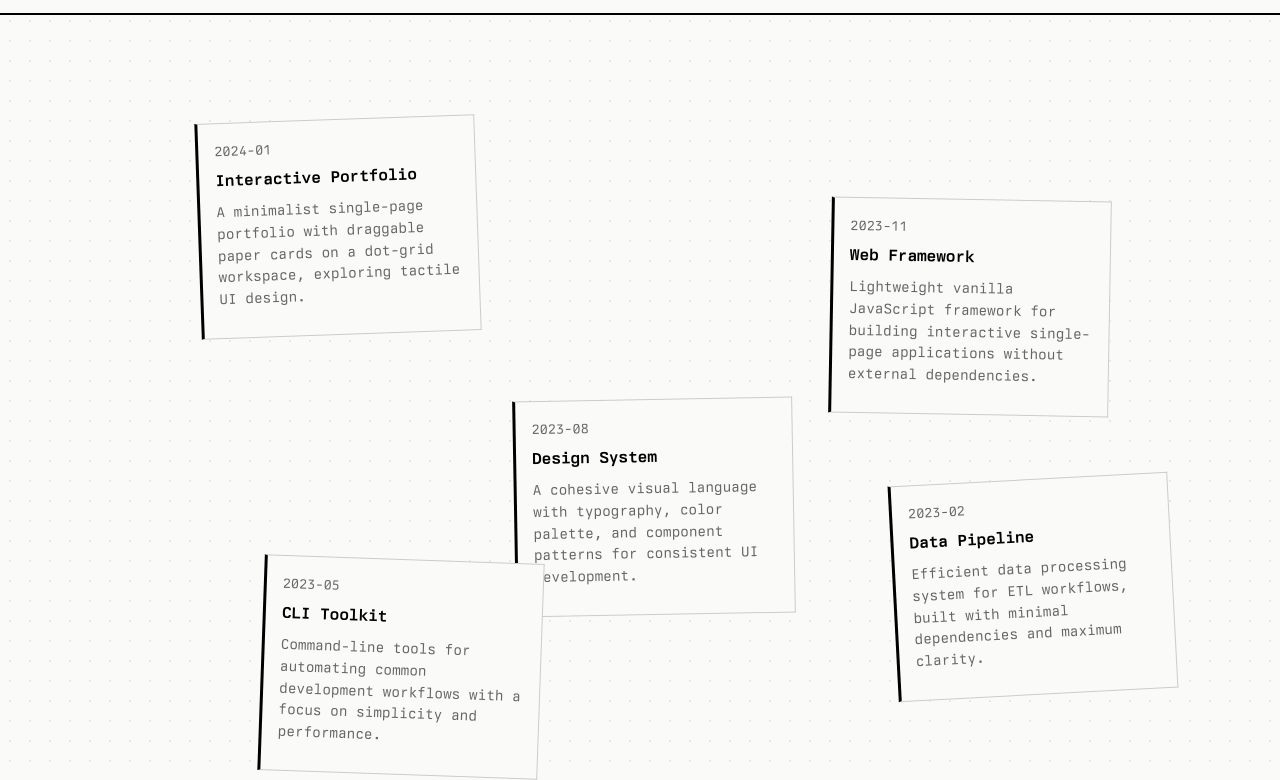
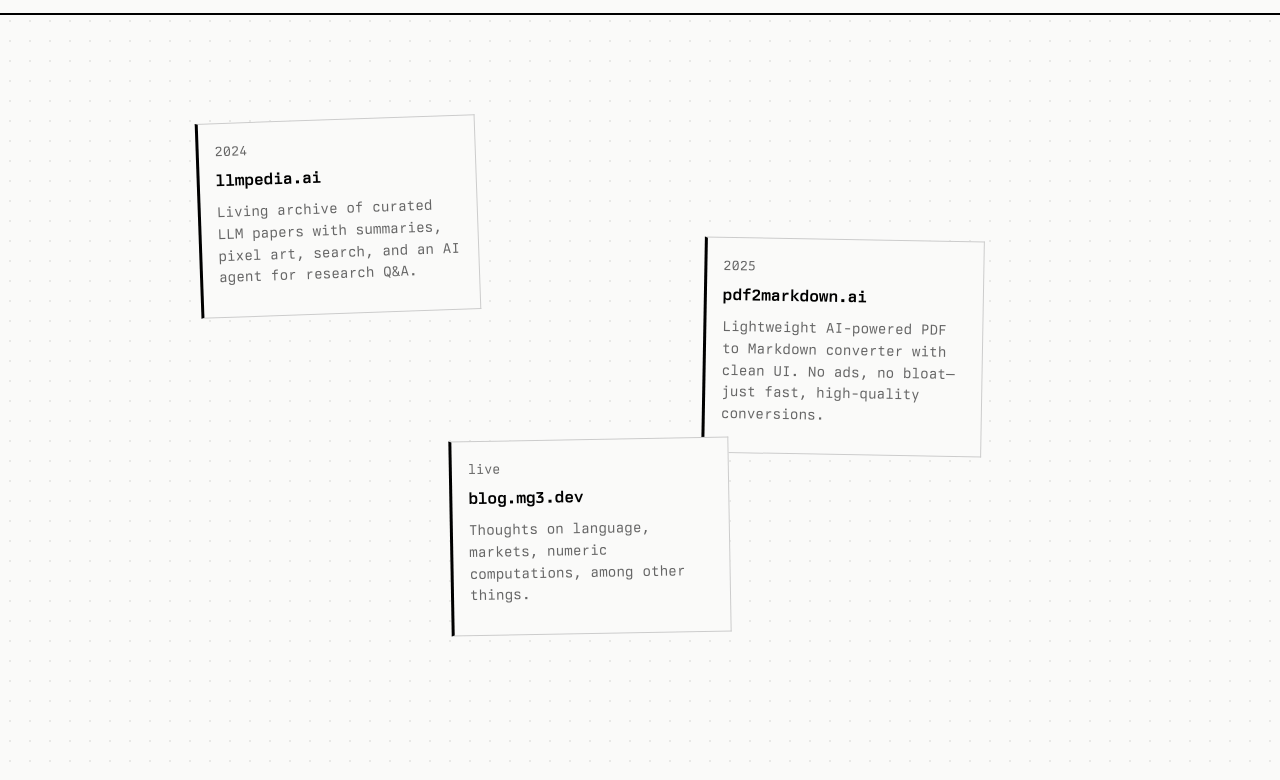
Before and after one commit to masta-g3/homepage, a plain HTML site: page index.html in a window 1280 px wide. Shown: the part 49-829 px from the top of the page. Drawn offline with Linux system fonts and the light colour scheme.

Commit message:
Extract project and about data to data.json for easier editing.
- Add data.json with projects array and about content.
- Refactor app.js to fetch and render cards dynamically.
- Simplify index.html to shell structure only.

```diff
--- a/app.js
+++ b/app.js
@@ -1,6 +1,5 @@
 // Homepage interactions
 
-// Drag state management
 const dragState = {
   card: null,
   offsetX: 0,
@@ -12,6 +11,8 @@ const dragState = {
 
 const DRAG_THRESHOLD = 5;
 const STORAGE_KEY = 'mg3_card_positions';
+
+let originalPositions = {};
 
 function isMobileLayout() {
   return window.matchMedia('(max-width: 768px)').matches;
@@ -36,107 +37,134 @@ function savePositionToStorage(cardId, x, y) {
   }
 }
 
-function getCardId(card) {
-  return card.dataset.id || card.id || Array.from(card.parentNode.children).indexOf(card);
+function createProjectCard(project) {
+  const card = document.createElement('article');
+  card.className = 'project-card';
+  card.tabIndex = 0;
+  card.setAttribute('role', 'link');
+  card.dataset.id = project.id;
+  card.dataset.url = project.url;
+  card.dataset.x = project.position.x;
+  card.dataset.y = project.position.y;
+  card.dataset.rotation = project.position.rotation;
+
+  card.innerHTML = `
+    <time datetime="${project.date}">${project.date}</time>
+    <h2>${project.title}</h2>
+    <p class="description">${project.description}</p>
+  `;
+
+  return card;
 }
 
-document.addEventListener('DOMContentLoaded', () => {
-  // Modal interactions
-  const aboutTrigger = document.querySelector('.about-trigger');
-  const aboutModal = document.querySelector('.about-modal');
-  const modalClose = document.querySelector('.modal-close');
+function initializeCards(cards, workspace) {
+  const storedPositions = loadPositionsFromStorage();
 
-  if (aboutTrigger && aboutModal) {
-    aboutTrigger.addEventListener('click', () => {
-      aboutModal.showModal();
-    });
+  cards.forEach((card) => {
+    const cardId = card.dataset.id;
 
-    modalClose.addEventListener('click', () => {
-      aboutModal.close();
-    });
-
-    aboutModal.addEventListener('click', (e) => {
-      if (e.target === aboutModal) {
-        aboutModal.close();
-      }
-    });
-  }
-
-  // Card positioning from data attributes and storage
-  const cards = document.querySelectorAll('.project-card');
-  const workspace = document.querySelector('.workspace');
-  const resetTrigger = document.querySelector('.reset-trigger');
-
-  // Store original positions from HTML before any modifications
-  const originalPositions = {};
-  cards.forEach((card) => {
-    const cardId = getCardId(card);
+    // Store original position
     originalPositions[cardId] = {
       x: parseFloat(card.dataset.x) || 0,
       y: parseFloat(card.dataset.y) || 0
     };
-  });
 
-  if (workspace && cards.length > 0 && !isMobileLayout()) {
-    const storedPositions = loadPositionsFromStorage();
-
-    cards.forEach((card) => {
-      const cardId = getCardId(card);
-
-      // Prefer stored position, fall back to data attributes
+    // Apply position (stored or original)
     const stored = storedPositions[cardId];
-      const original = originalPositions[cardId];
-      const x = stored ? stored.x : original.x;
-      const y = stored ? stored.y : original.y;
+    const x = stored ? stored.x : originalPositions[cardId].x;
+    const y = stored ? stored.y : originalPositions[cardId].y;
     const rotation = parseFloat(card.dataset.rotation) || 0;
 
     card.style.left = x + '%';
     card.style.top = y + '%';
     card.style.setProperty('--rotation', rotation + 'deg');
+
+    // Drag listener
+    card.addEventListener('pointerdown', onCardPointerDown);
+
+    // Click to open URL
+    card.addEventListener('click', (e) => {
+      if (e.target.tagName !== 'A' && !dragState.moved) {
+        window.open(card.dataset.url, '_blank');
+      }
     });
 
-    // Initialize drag listeners on each card
-    cards.forEach((card) => {
-      card.addEventListener('pointerdown', onCardPointerDown);
+    card.addEventListener('keydown', (e) => {
+      if (e.key === 'Enter' || e.key === ' ') {
+        e.preventDefault();
+        window.open(card.dataset.url, '_blank');
+      }
+    });
   });
 
   // Global drag handlers
   document.addEventListener('pointermove', onPointerMove);
   document.addEventListener('pointerup', onPointerUp);
+}
 
-    // Reset button handler
-    if (resetTrigger) {
+function initializeReset(resetTrigger, cards) {
+  if (!resetTrigger) return;
+
   resetTrigger.addEventListener('click', () => {
     localStorage.removeItem(STORAGE_KEY);
 
     cards.forEach((card) => {
-          const cardId = getCardId(card);
+      const cardId = card.dataset.id;
       const original = originalPositions[cardId];
       card.style.left = original.x + '%';
       card.style.top = original.y + '%';
     });
   });
 }
+
+function initializeModal() {
+  const aboutTrigger = document.querySelector('.about-trigger');
+  const aboutModal = document.querySelector('.about-modal');
+  const modalClose = document.querySelector('.modal-close');
+
+  if (!aboutTrigger || !aboutModal) return;
+
+  aboutTrigger.addEventListener('click', () => aboutModal.showModal());
+  modalClose.addEventListener('click', () => aboutModal.close());
+  aboutModal.addEventListener('click', (e) => {
+    if (e.target === aboutModal) aboutModal.close();
+  });
 }
 
-  // Card click to open URL
-  cards.forEach((card) => {
-    const url = card.dataset.url;
-    if (url) {
-      card.addEventListener('click', (e) => {
-        if (e.target.tagName !== 'A' && !dragState.moved) {
-          window.open(url, '_blank');
+function renderAbout(aboutData) {
+  const modalContent = document.querySelector('.modal-content');
+  if (!modalContent || !aboutData.content) return;
+
+  modalContent.innerHTML = `<p>${aboutData.content}</p>`;
 }
+
+document.addEventListener('DOMContentLoaded', async () => {
+  initializeModal();
+
+  const workspace = document.querySelector('.workspace');
+  const resetTrigger = document.querySelector('.reset-trigger');
+
+  // Fetch project data
+  const response = await fetch('data.json');
+  const data = await response.json();
+
+  // Render about content
+  if (data.about) {
+    renderAbout(data.about);
+  }
+
+  // Render project cards
+  data.projects.forEach((project) => {
+    const card = createProjectCard(project);
+    workspace.appendChild(card);
   });
 
-      card.addEventListener('keydown', (e) => {
-        if (e.key === 'Enter' || e.key === ' ') {
-          e.preventDefault();
-          window.open(url, '_blank');
+  const cards = document.querySelectorAll('.project-card');
+
+  if (workspace && cards.length > 0 && !isMobileLayout()) {
+    initializeCards(cards, workspace);
+    initializeReset(resetTrigger, cards);
   }
-      });
-    }
-  });
 });
 
 function onCardPointerDown(e) {
@@ -190,12 +218,7 @@ function onPointerUp(e) {
     const percentX = (card.offsetLeft / workspace.clientWidth) * 100;
     const percentY = (card.offsetTop / workspace.clientHeight) * 100;
 
-    card.dataset.x = percentX.toFixed(1);
-    card.dataset.y = percentY.toFixed(1);
-
-    // Save to localStorage
-    const cardId = getCardId(card);
-    savePositionToStorage(cardId, percentX.toFixed(1), percentY.toFixed(1));
+    savePositionToStorage(card.dataset.id, percentX.toFixed(1), percentY.toFixed(1));
   }
 
   card.style.zIndex = '';
@@ -204,6 +227,5 @@ function onPointerUp(e) {
   dragState.card = null;
   dragState.offsetX = 0;
   dragState.offsetY = 0;
-  // Delay reset so click handler can check the moved flag
   setTimeout(() => { dragState.moved = false; }, 0);
 }
--- /dev/null
+++ b/data.json
@@ -0,0 +1,31 @@
+{
+  "projects": [
+    {
+      "id": "llmpedia",
+      "title": "llmpedia.ai",
+      "description": "Living archive of curated LLM papers with summaries, pixel art, search, and an AI agent for research Q&A.",
+      "url": "https://llmpedia.ai",
+      "date": "2024",
+      "position": { "x": 15, "y": 20, "rotation": -2 }
+    },
+    {
+      "id": "pdf2markdown",
+      "title": "pdf2markdown.ai",
+      "description": "Lightweight AI-powered PDF to Markdown converter with clean UI. No ads, no bloat—just fast, high-quality conversions.",
+      "url": "https://pdf2markdown.ai",
+      "date": "2025",
+      "position": { "x": 55, "y": 35, "rotation": 1 }
+    },
+    {
+      "id": "blog",
+      "title": "blog.mg3.dev",
+      "description": "Thoughts on language, markets, numeric computations, among other things.",
+      "url": "https://blog.mg3.dev",
+      "date": "live",
+      "position": { "x": 35, "y": 60, "rotation": -1 }
+    }
+  ],
+  "about": {
+    "content": "Stories of a land fish living in SF."
+  }
+}
--- a/index.html
+++ b/index.html
@@ -16,76 +16,14 @@
     </nav>
   </header>
 
-  <main class="workspace">
-    <article class="project-card"
-             tabindex="0"
-             role="link"
-             data-url="https://github.com/mg3dev"
-             data-x="15"
-             data-y="20"
-             data-rotation="-2">
-      <time datetime="2024-01">2024-01</time>
-      <h2>Interactive Portfolio</h2>
-      <p class="description">A minimalist single-page portfolio with draggable paper cards on a dot-grid workspace, exploring tactile UI design.</p>
-    </article>
-
-    <article class="project-card"
-             tabindex="0"
-             role="link"
-             data-url="https://github.com/mg3dev"
-             data-x="65"
-             data-y="30"
-             data-rotation="1">
-      <time datetime="2023-11">2023-11</time>
-      <h2>Web Framework</h2>
-      <p class="description">Lightweight vanilla JavaScript framework for building interactive single-page applications without external dependencies.</p>
-    </article>
-
-    <article class="project-card"
-             tabindex="0"
-             role="link"
-             data-url="https://github.com/mg3dev"
-             data-x="40"
-             data-y="55"
-             data-rotation="-1">
-      <time datetime="2023-08">2023-08</time>
-      <h2>Design System</h2>
-      <p class="description">A cohesive visual language with typography, color palette, and component patterns for consistent UI development.</p>
-    </article>
-
-    <article class="project-card"
-             tabindex="0"
-             role="link"
-             data-url="https://github.com/mg3dev"
-             data-x="20"
-             data-y="75"
-             data-rotation="2">
-      <time datetime="2023-05">2023-05</time>
-      <h2>CLI Toolkit</h2>
-      <p class="description">Command-line tools for automating common development workflows with a focus on simplicity and performance.</p>
-    </article>
-
-    <article class="project-card"
-             tabindex="0"
-             role="link"
-             data-url="https://github.com/mg3dev"
-             data-x="70"
-             data-y="65"
-             data-rotation="-3">
-      <time datetime="2023-02">2023-02</time>
-      <h2>Data Pipeline</h2>
-      <p class="description">Efficient data processing system for ETL workflows, built with minimal dependencies and maximum clarity.</p>
-    </article>
-  </main>
+  <main class="workspace"></main>
 
   <dialog class="about-modal" aria-labelledby="about-title">
     <header class="modal-header">
       <h2 id="about-title">about</h2>
       <button type="button" class="modal-close" aria-label="Close">[×]</button>
     </header>
-    <div class="modal-content">
-      <p><!-- about content to be filled --></p>
-    </div>
+    <div class="modal-content"></div>
   </dialog>
 
   <script src="app.js"></script>
```
Also changed, not shown: docs/STRUCTURE.md (+25 -20 lines). Lines whose indentation alone changed are shown as unchanged.
